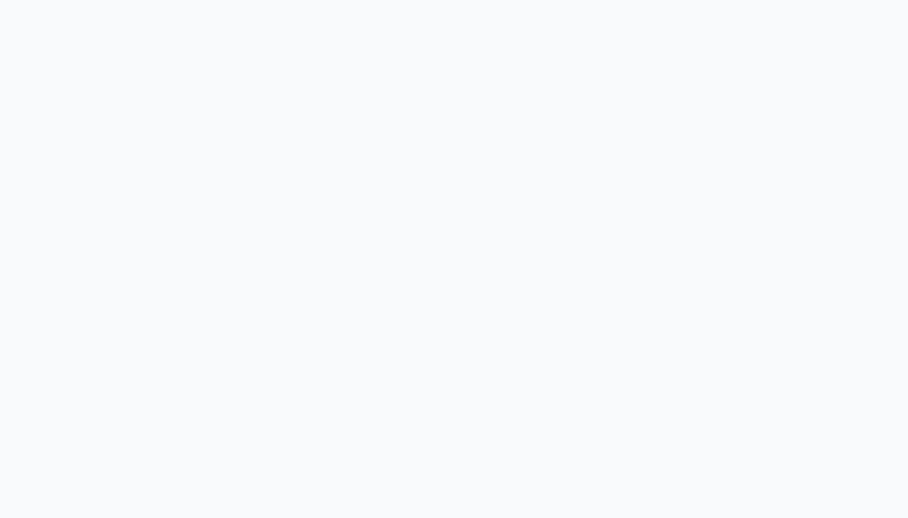
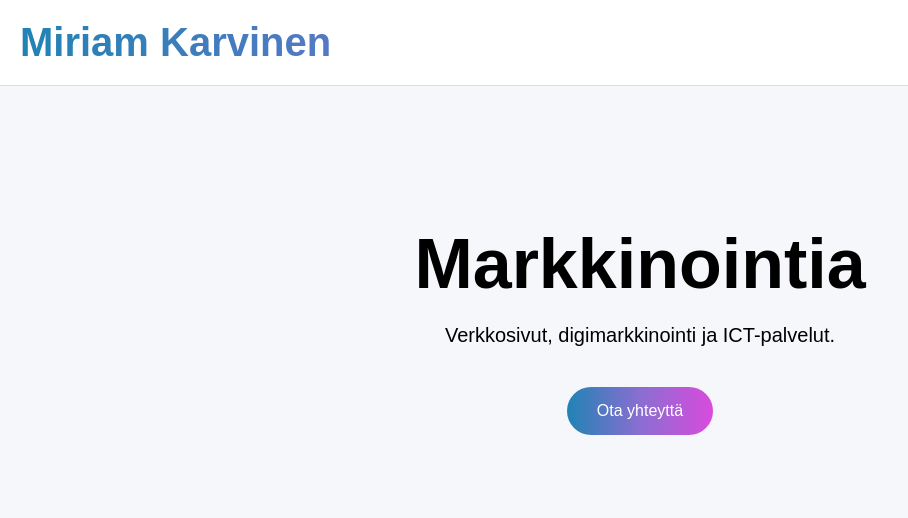
Before and after one commit to miriamkarvinen-beep/miriamkarvinen-beep.github.io, a plain HTML site: page index.html in a window 1280 px wide. Shown: the whole page, without its empty margins (0-908 px from the left). Drawn offline with Linux system fonts and the light colour scheme.

Commit message:
Update index.html

```diff
--- a/index.html
+++ b/index.html
@@ -3,73 +3,68 @@
 <head>
 <meta charset="UTF-8">
 <meta name="viewport" content="width=device-width, initial-scale=1.0">
-
-<title>TMI Miriam Karvinen | Markkinointi ja ICT-palvelut</title>
+<title>Miriam Karvinen</title>
 
 <style>
-*{
-    margin:0;
-    padding:0;
-    box-sizing:border-box;
+body {
+    font-family: Arial, sans-serif;
+    margin: 0;
+    background: #f5f7fa;
 }
 
-:root{
-    --blue:#2083B4;
-    --purple:#8A6ED1;
-    --pink:#D94BDE;
-    --dark:#0f172a;
-    --text:#475569;
-    --bg:#f8fafc;
-
-    --gradient:linear-gradient(
-        90deg,
-        #2083B4,
-        #8A6ED1,
-        #D94BDE
-    );
+nav {
+    background: white;
+    padding: 20px;
+    border-bottom: 1px solid #ddd;
 }
 
-html{
-    scroll-behavior:smooth;
+.logo {
+    font-size: 40px;
+    font-weight: bold;
+    background: linear-gradient(90deg,#2083B4,#8A6ED1,#D94BDE);
+    -webkit-background-clip: text;
+    -webkit-text-fill-color: transparent;
 }
 
-body{
-    font-family:'Segoe UI',sans-serif;
-    background:var(--bg);
-    color:var(--text);
-    line-height:1.7;
+.hero {
+    padding: 80px 20px;
+    text-align: center;
 }
 
-.container{
-    width:min(1200px,92%);
-    margin:auto;
+h1 {
+    font-size: 70px;
+    margin-bottom: 20px;
 }
 
-nav{
-    position:sticky;
-    top:0;
-    background:rgba(255,255,255,.95);
-    backdrop-filter:blur(10px);
-    border-bottom:1px solid #e5e7eb;
-    z-index:999;
+p {
+    font-size: 20px;
 }
 
-.nav-inner{
-    display:flex;
-    justify-content:space-between;
-    align-items:center;
-    padding:1rem 0;
+.btn {
+    display: inline-block;
+    margin-top: 20px;
+    padding: 15px 30px;
+    background: linear-gradient(90deg,#2083B4,#8A6ED1,#D94BDE);
+    color: white;
+    text-decoration: none;
+    border-radius: 50px;
 }
+</style>
+</head>
 
-.logo{
-    font-size:2rem;
-    font-weight:800;
-    background:var(--gradient);
-    -webkit-background-clip:text;
-    -webkit-text-fill-color:transparent;
-}
+<body>
 
-nav ul{
-    display:flex;
-    list-style:none;
-    gap
+<nav>
+    <div class="logo">Miriam Karvinen</div>
+</nav>
+
+<section class="hero">
+    <h1>Markkinointia</h1>
+    <p>Verkkosivut, digimarkkinointi ja ICT-palvelut.</p>
+    <a href="mailto:info@miriamkarvinen.fi" class="btn">
+        Ota yhteyttä
+    </a>
+</section>
+
+</body>
+</html>
```
